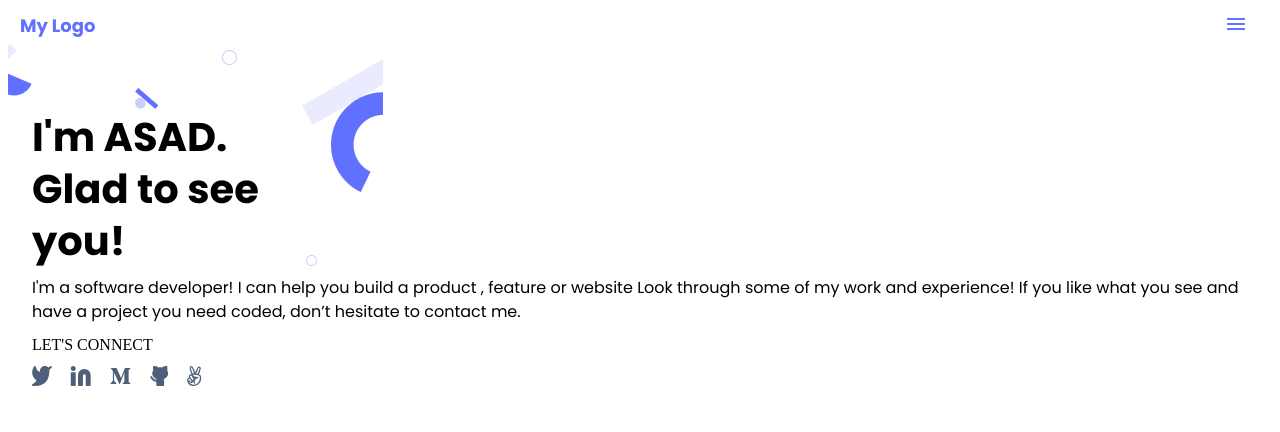
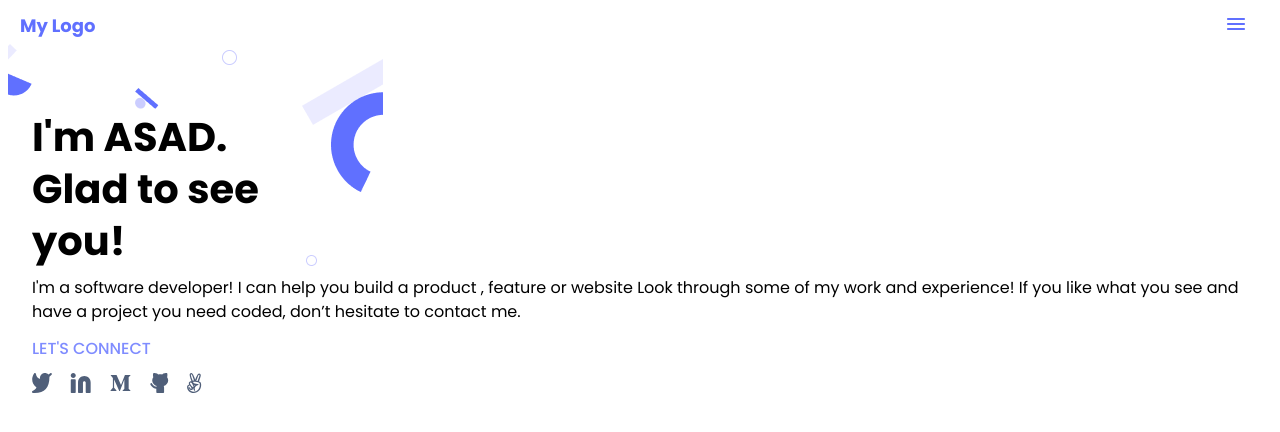
Before and after one commit to A5adullah-Aleem/portfolio-project, a website: page index.html in a window 1280 px wide. Drawn offline with Linux system fonts and the light colour scheme.

Commit message:
socail media sec

```diff
--- a/style.css
+++ b/style.css
@@ -1,21 +1,19 @@
 @import url('https://fonts.googleapis.com/css2?family=Poppins:wght@400;500;700&display=swap');
 
-
-.container{
+.container {
   display: flex;
   padding: 4px 24px 4px 12px;
   justify-content: space-between;
-
 }
 
-.logo{
-    font-family: Poppins;
+.logo {
+  font-family: 'Poppins', sans-serif;
   font-size: 18px;
   font-weight: 700;
   color: rgba(96, 112, 255, 1);
 }
 
-.headline{
+.headline {
   display: flex;
   padding: 70px 24px;
   flex-direction: column;
@@ -24,7 +22,7 @@
   background-repeat: no-repeat;
 }
 
-.primary-text{
+.primary-text {
   display: flex;
   width: 327px;
   height: 150px;
@@ -36,7 +34,7 @@
   line-height: 52px;
 }
 
-.description{
+.description {
   font-family: 'Poppins', sans-serif;
   font-size: 16px;
   font-style: normal;
@@ -44,8 +42,14 @@
   line-height: 24px;
 }
 
-
-.social-media-icons{
+.social-media-icons {
   width: 170.167px;
   height: 20px;
 }
+
+.lets-connect{
+    font-family: 'Poppins', sans-serif;
+    font-size: 16px;
+    font-weight: 500;
+    color: rgba(127, 140, 255, 1);
+}
```
Lines whose indentation alone changed are shown as unchanged.
